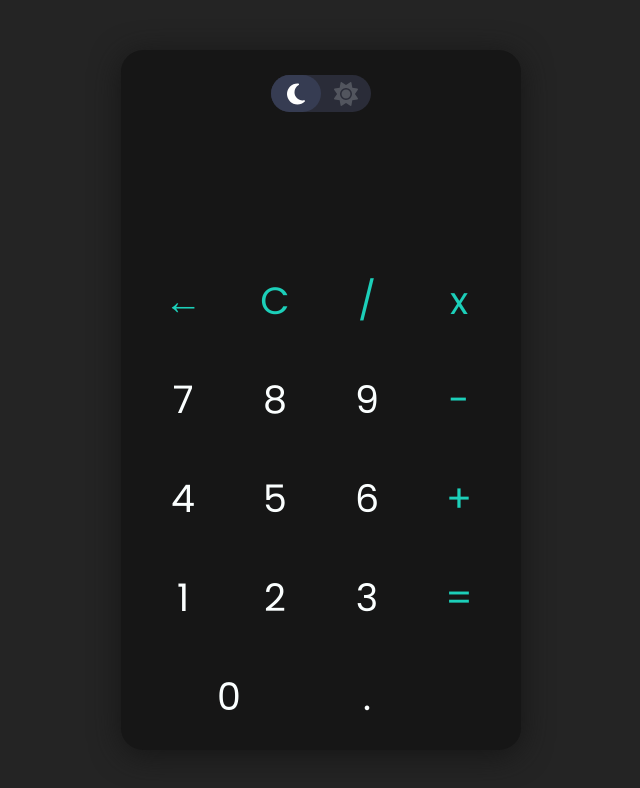
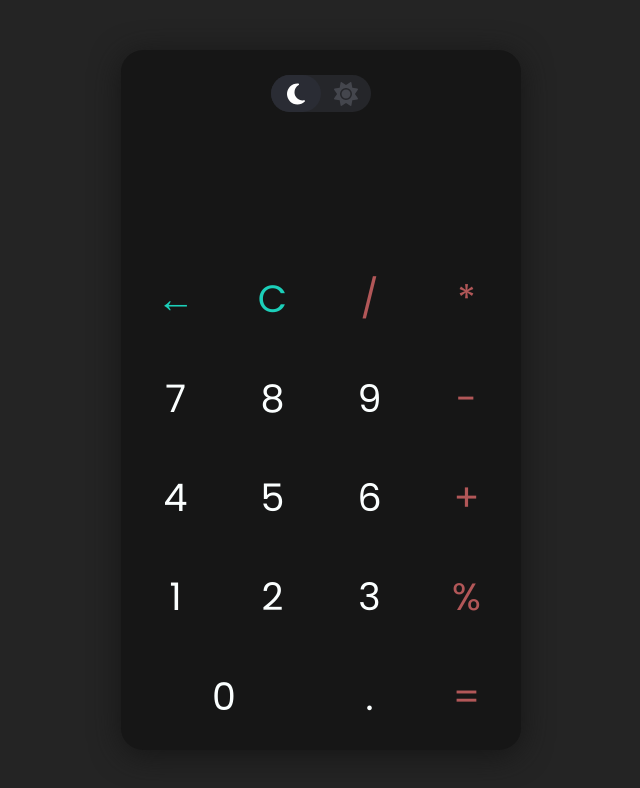
Before and after one commit to vvaciej/Calculator-React-App, a React (Vite) app: page / in a window 1280 px wide. Shown: the top 788 px of the page, without its empty margins (319-959 px from the left). Built offline with nearby package versions, Linux system fonts and the light colour scheme.

Commit message:
added functionality of equal btn and added modulo

```diff
--- a/src/components/CalcBtnsContainer.jsx
+++ b/src/components/CalcBtnsContainer.jsx
@@ -1,3 +1,109 @@
+import { useState, useEffect } from 'react';
+
+export function MainCalc() {
+	const [inputValue, setInputValue] = useState('');
+
+	const handleBtnFunction = btnValue => {
+		switch (btnValue) {
+			case 'del':
+				setInputValue(prevState => prevState.slice(0, -1));
+				break;
+			case 'reset':
+				setInputValue('');
+				break;
+			case '=':
+				evalResults();
+				break;
+			default:
+				setInputValue(prevState => prevState + btnValue);
+				break;
+		}
+	};
+
+	const evalResults = () => {
+		try {
+			// const decimalPart = inputValue.split('.')[1];
+			const result = eval(inputValue);
+
+			if (Number.isFinite(result)) {
+				setInputValue(prevState => eval(prevState).toFixed(2))
+			}
+
+		} catch (error) {
+			console.error(error);
+			setInputValue('');
+		}
+	};
+
+	useEffect(() => {
+		const inputEl = document.querySelector('.display-calc-input');
+
+		inputEl.value = inputValue;
+	});
+
+	return (
+		<>
+			<button className='calc-btn greens' onClick={() => handleBtnFunction('del')}>
+				←
+			</button>
+			<button className='calc-btn greens' onClick={() => handleBtnFunction('reset')}>
+				C
+			</button>
+			<button className='calc-btn reds' onClick={() => handleBtnFunction('/')}>
+				/
+			</button>
+			<button className='calc-btn reds' onClick={() => handleBtnFunction('*')}>
+				*
+			</button>
+			<button className='calc-btn' onClick={() => handleBtnFunction('7')}>
+				7
+			</button>
+			<button className='calc-btn' onClick={() => handleBtnFunction('8')}>
+				8
+			</button>
+			<button className='calc-btn' onClick={() => handleBtnFunction('9')}>
+				9
+			</button>
+			<button className='calc-btn reds' onClick={() => handleBtnFunction('-')}>
+				-
+			</button>
+			<button className='calc-btn' onClick={() => handleBtnFunction('4')}>
+				4
+			</button>
+			<button className='calc-btn' onClick={() => handleBtnFunction('5')}>
+				5
+			</button>
+			<button className='calc-btn' onClick={() => handleBtnFunction('6')}>
+				6
+			</button>
+			<button className='calc-btn reds' onClick={() => handleBtnFunction('+')}>
+				+
+			</button>
+			<button className='calc-btn' onClick={() => handleBtnFunction('1')}>
+				1
+			</button>
+			<button className='calc-btn' onClick={() => handleBtnFunction('2')}>
+				2
+			</button>
+			<button className='calc-btn' onClick={() => handleBtnFunction('3')}>
+				3
+			</button>
+			<button className='calc-btn reds' onClick={() => handleBtnFunction('%')}>
+				%
+			</button>
+			<button className='calc-btn' data-value="0" onClick={() => handleBtnFunction('0')}>
+				0
+			</button>
+			<button className='calc-btn' onClick={() => handleBtnFunction('.')}>
+				.
+			</button>
+			<button className='calc-btn reds' onClick={() => handleBtnFunction('=')}>
+				=
+			</button>
+		</>
+	);
+}
+
 export function DisplayCalc() {
 	return (
 		<>
@@ -18,75 +124,3 @@ export function DisplayCalc() {
 		</>
 	);
 }
-
-export function MainCalc() {
-	return (
-		<>
-			<section className='calc-btns-section-x'>
-				<button className='calc-btn special' data-value='del'>
-					←
-				</button>
-				<button className='calc-btn special' data-value='reset'>
-					C
-				</button>
-				<button className='calc-btn special' data-value='/'>
-					/
-				</button>
-				<button className='calc-btn special' data-value='*'>
-					x
-				</button>
-			</section>
-			<section className='calc-btns-section-x'>
-				<button className='calc-btn' data-value='7'>
-					7
-				</button>
-				<button className='calc-btn' data-value='8'>
-					8
-				</button>
-				<button className='calc-btn' data-value='9'>
-					9
-				</button>
-				<button className='calc-btn special' data-value='-'>
-					-
-				</button>
-			</section>
-			<section className='calc-btns-section-x'>
-				<button className='calc-btn' data-value='4'>
-					4
-				</button>
-				<button className='calc-btn' data-value='5'>
-					5
-				</button>
-				<button className='calc-btn' data-value='6'>
-					6
-				</button>
-				<button className='calc-btn special' data-value='+'>
-					+
-				</button>
-			</section>
-			<section className='calc-btns-section-x'>
-				<button className='calc-btn' data-value='1'>
-					1
-				</button>
-				<button className='calc-btn' data-value='2'>
-					2
-				</button>
-				<button className='calc-btn' data-value='3'>
-					3
-				</button>
-				<button className='calc-btn special' data-value='='>
-					=
-				</button>
-			</section>
-			<section className='calc-btns-section-x'>
-				<button className='calc-btn' data-value='0'>
-					0
-				</button>
-				<button className='calc-btn' data-value='.'>
-					.
-				</button>
-				<button className='calc-btn'></button>
-			</section>
-		</>
-	);
-}
--- a/src/style/css/main.css
+++ b/src/style/css/main.css
@@ -3,13 +3,14 @@ html.dark {
   --bg: #242424;
   --bg-calc: #161616;
   --box-shadow-calc: #161616;
-  --special-btn: #1CCFB9;
+  --greens: #1CCFB9;
+  --reds: #B25758;
   --calc-btn-bg: #282B34;
   --text: #FBFFFF;
   --theme-icons: white;
-  --theme-btn-active: #363C52;
-  --theme-not-active: #52555E;
-  --theme-btn-not-active: #2A2C38;
+  --theme-btn-active: #2a2c34;
+  --theme-not-active: #44464d;
+  --theme-btn-not-active: #25262a;
   transition: 0.3s ease;
 }
 
@@ -17,13 +18,14 @@ html.light {
   --bg: #242424;
   --bg-calc: #f7f7f7;
   --box-shadow-calc: #afafaf5e;
-  --special-btn: #6C6C6C;
+  --greens: #1CCFB9;
+  --reds: #B25758;
   --calc-btn-bg: #eeeeee;
   --text: #343333;
-  --theme-icons: white;
-  --theme-btn-active: #363C52;
-  --theme-not-active: #52555E;
-  --theme-btn-not-active: #2A2C38;
+  --theme-icons: rgb(70, 70, 70);
+  --theme-btn-active: #e3e3e4;
+  --theme-not-active: #979797;
+  --theme-btn-not-active: #c6c6c6;
   transition: 0.3s ease;
 }
 
@@ -119,19 +121,13 @@ body {
 .main-calc {
   width: 100%;
   height: 100%;
-  padding: 0px 20px;
-  display: flex;
-  flex-direction: column;
-  justify-content: space-between;
-}
-.main-calc .calc-btns-section-x {
   display: grid;
   grid-template-columns: repeat(4, 1fr);
   gap: 8px;
   margin-bottom: 8px;
-  flex-grow: 1;
+  padding: 0px 10px;
 }
-.main-calc .calc-btns-section-x .calc-btn {
+.main-calc .calc-btn {
   height: 100%;
   padding: 10px;
   width: 100%;
@@ -139,15 +135,24 @@ body {
   font-size: 38px;
   color: var(--text);
   user-select: none;
+  transition: opacity 0.2s ease;
+  display: flex;
+  justify-content: center;
+  align-items: center;
 }
-.main-calc .calc-btns-section-x .calc-btn:hover {
-  opacity: 0.8;
-  transition: opacity 0.2s;
+.main-calc .calc-btn:hover {
+  opacity: 0.6;
+  transition: opacity 0.2s ease;
 }
-.main-calc .calc-btns-section-x .calc-btn[data-value="0"] {
-  flex-grow: 1;
+.main-calc .calc-btn.greens {
+  color: var(--greens);
+}
+.main-calc .calc-btn.reds {
+  color: var(--reds);
+}
+.main-calc .calc-btn.special {
+  color: var(--special-btn);
+}
+.main-calc .calc-btn[data-value="0"] {
   grid-column: span 2;
-}
-.main-calc .calc-btns-section-x .calc-btn.special {
-  color: var(--special-btn);
 }/*# sourceMappingURL=main.css.map */
--- a/src/style/scss/main.scss
+++ b/src/style/scss/main.scss
@@ -4,13 +4,14 @@ html.dark {
   --bg: #242424;
   --bg-calc: #161616;
   --box-shadow-calc: #161616;
-  --special-btn: #1CCFB9;
+  --greens: #1CCFB9;
+  --reds: #B25758;
   --calc-btn-bg: #282B34;
   --text: #FBFFFF;
   --theme-icons: white;
-  --theme-btn-active: #363C52;
-  --theme-not-active: #52555E;
-  --theme-btn-not-active: #2A2C38;
+  --theme-btn-active: #2a2c34;
+  --theme-not-active: #44464d;
+  --theme-btn-not-active: #25262a;
 
   transition: .3s ease;
 }
@@ -19,13 +20,14 @@ html.light {
   --bg: #242424;
   --bg-calc: #f7f7f7;
   --box-shadow-calc: #afafaf5e;
-  --special-btn: #6C6C6C;
+  --greens: #1CCFB9;
+  --reds: #B25758;
   --calc-btn-bg: #eeeeee;
   --text: #343333;
-  --theme-icons: white;
-  --theme-btn-active: #363C52;
-  --theme-not-active: #52555E;
-  --theme-btn-not-active: #2A2C38;
+  --theme-icons: rgb(70, 70, 70);
+  --theme-btn-active: #e3e3e4;
+  --theme-not-active: #979797;
+  --theme-btn-not-active: #c6c6c6;
 
   transition: .3s ease;
 }
@@ -124,16 +126,11 @@ body {
 .main-calc {
   width: 100%;
   height: 100%;
-  padding: 0px 20px;
-  display: flex;
-  flex-direction: column;
-  justify-content: space-between;
-  .calc-btns-section-x {
   display: grid;
   grid-template-columns: repeat(4, 1fr);
   gap: 8px;
   margin-bottom: 8px;
-    flex-grow: 1;
+  padding: 0px 10px;
   .calc-btn {
     height: 100%;
     padding: 10px;
@@ -142,17 +139,25 @@ body {
     font-size: 38px;
     color: var(--text);
     user-select: none;
+    transition: opacity .2s ease;
+    display: flex;
+    justify-content: center;
+    align-items: center;
     &:hover {
-        opacity: .8;
-        transition: opacity .2s;
+      opacity: .6;
+      transition: opacity .2s ease;
     }
+    &.greens {
+      color: var(--greens);
     }
-    .calc-btn[data-value="0"] {
-      flex-grow: 1;
+    &.reds {
+      color: var(--reds);
+    }
+    &.special {
+      color: var(--special-btn);
+    }
+    &[data-value="0"] {
       grid-column: span 2;
-    }
-    .calc-btn.special {
-      color: var(--special-btn);
     }
   }
 }
```
Also changed, not shown: 1 other file (tests, documents, lock files or other folders). Lines whose indentation alone changed are shown as unchanged.
